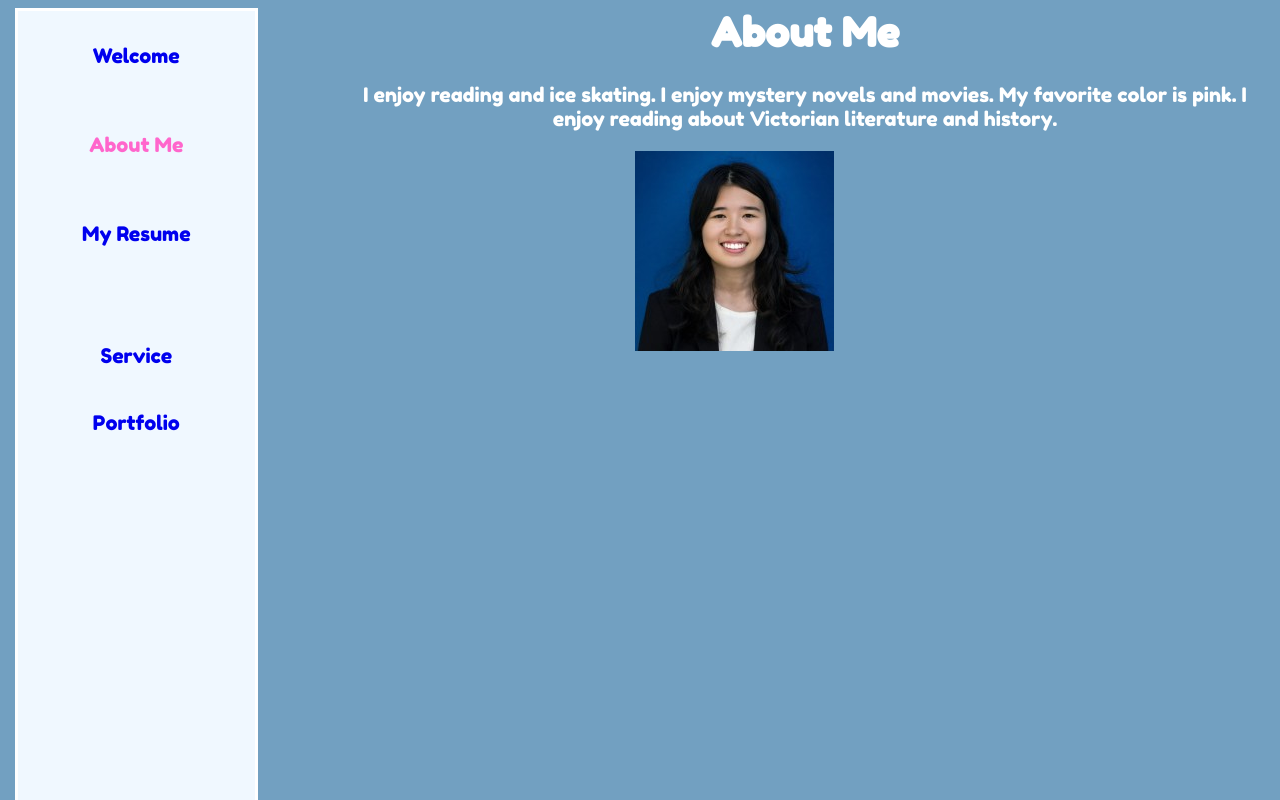
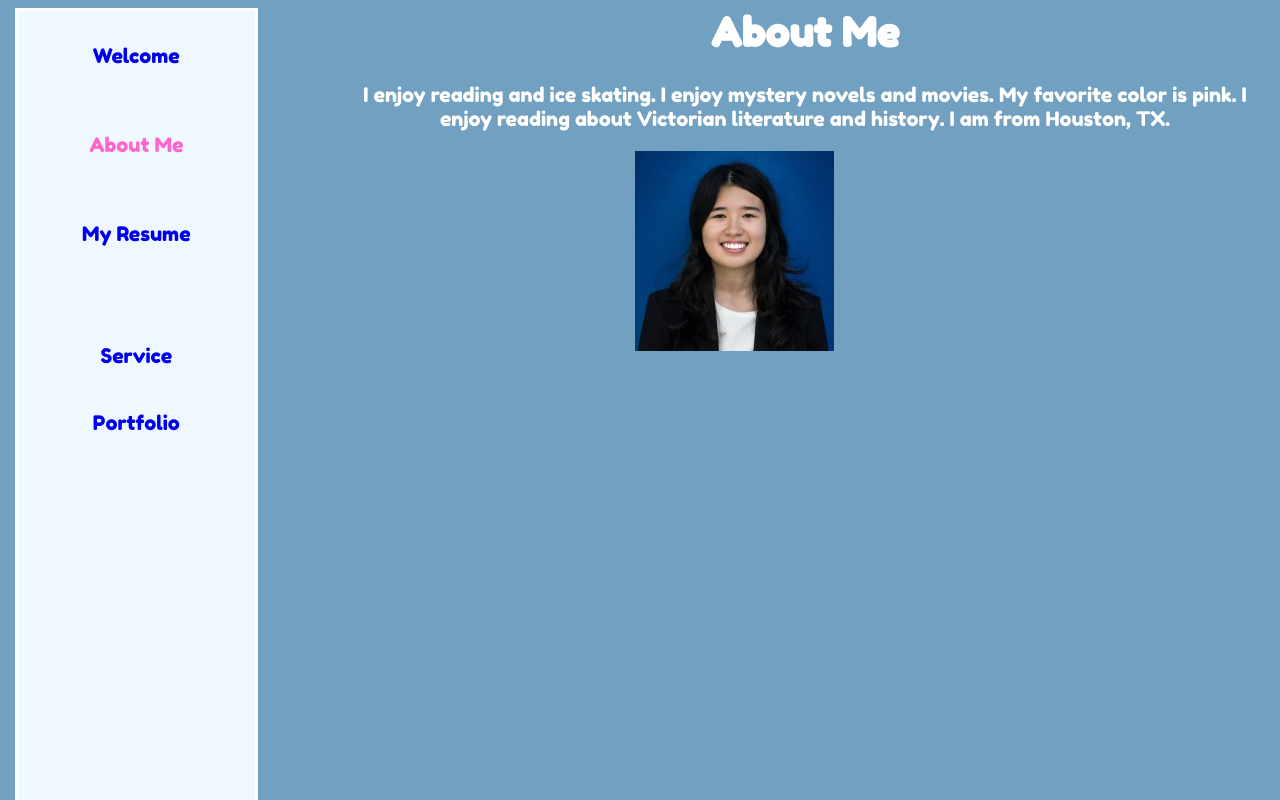
Before and after one commit to jenniferamartin21/Portfolio, a plain HTML site: page aboutme.html in a window 1280 px wide. Drawn offline with Linux system fonts and the light colour scheme.

Commit message:
updated aboutme.html

```diff
--- a/aboutme.html
+++ b/aboutme.html
@@ -78,7 +78,7 @@
     <div id="body">
     <h1>About Me</h1>
 
-    <p>I enjoy reading and ice skating. I enjoy mystery novels and movies. My favorite color is pink. I enjoy reading about Victorian literature and history. </p>
+    <p>I enjoy reading and ice skating. I enjoy mystery novels and movies. My favorite color is pink. I enjoy reading about Victorian literature and history. I am from Houston, TX. </p>
 
     </div>
 
```
